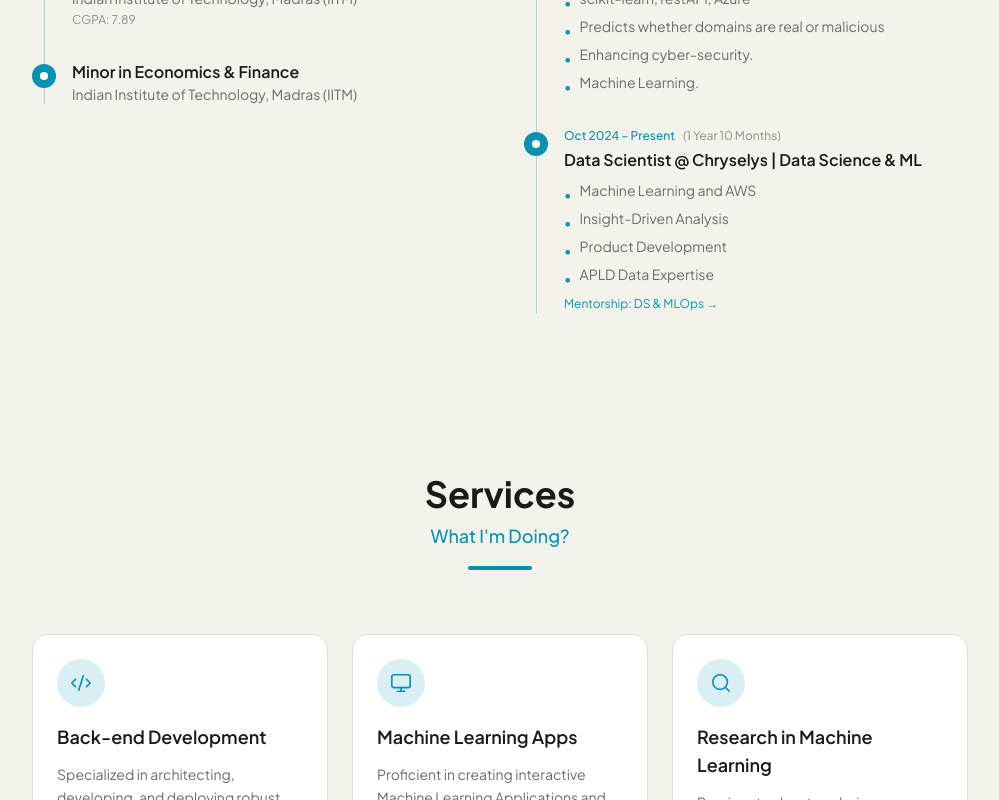
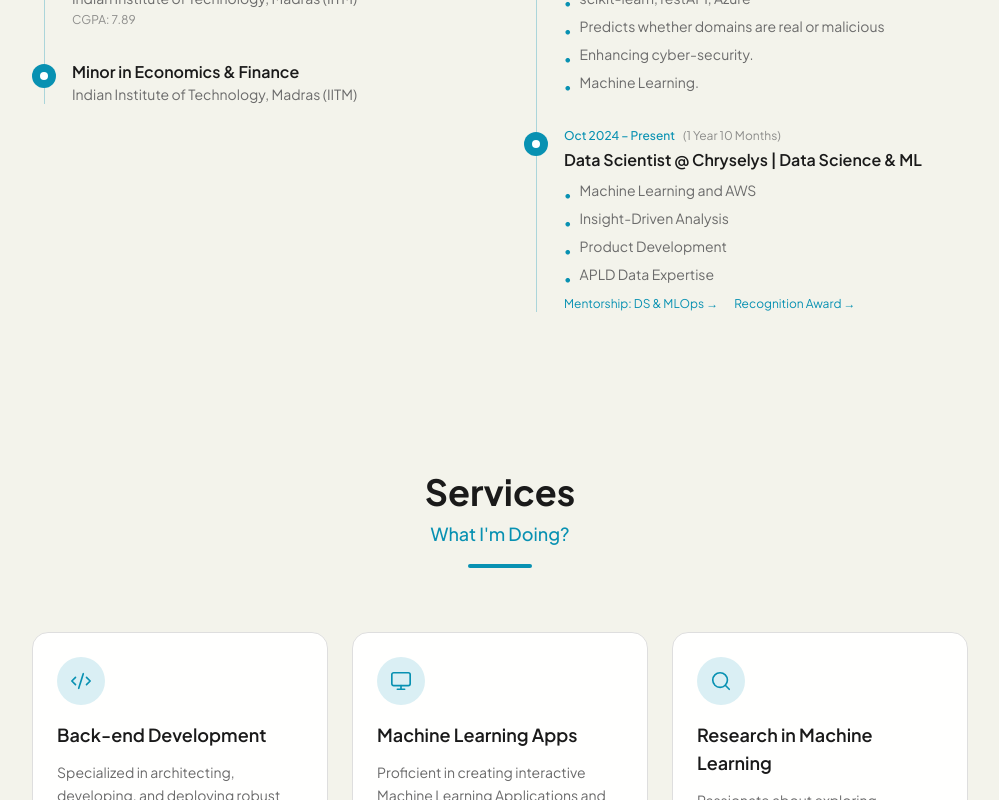
Before and after one commit to rishabh11336/Profile, a Next.js app: page / in a window 1280 px wide. Shown: the part 1980-2780 px from the top of the page, without its empty margins (280-1279 px from the left). Built offline with nearby package versions, Linux system fonts and the light colour scheme.

Commit message:
feat(about): add Chryselys recognition award next to mentorship
Co-authored-by: Cursor <cursoragent@cursor.com>

```diff
--- a/src/components/sections/AboutSection.tsx
+++ b/src/components/sections/AboutSection.tsx
@@ -10,7 +10,7 @@ type ExperienceEntry = {
   datetime: string;
   title: string;
   bullets: string[];
-  link: { href: string; text: string } | null;
+  links?: { href: string; text: string }[];
   isCurrent?: boolean;
   startDate?: Date;
 };
@@ -231,15 +231,20 @@ export function AboutSection() {
                         </li>
                       ))}
                     </ul>
-                    {exp.link && (
-                      <a
-                        href={exp.link.href}
-                        target="_blank"
-                        rel="noopener noreferrer"
-                        className="text-accent text-xs hover:underline mt-2 inline-block"
-                      >
-                        {exp.link.text} →
-                      </a>
+                    {exp.links && exp.links.length > 0 && (
+                      <div className="mt-2 flex flex-wrap gap-x-4 gap-y-1">
+                        {exp.links.map((link) => (
+                          <a
+                            key={link.href}
+                            href={link.href}
+                            target="_blank"
+                            rel="noopener noreferrer"
+                            className="text-accent text-xs hover:underline inline-block"
+                          >
+                            {link.text} →
+                          </a>
+                        ))}
+                      </div>
                     )}
                   </motion.div>
                 ))}
--- a/src/data/content.ts
+++ b/src/data/content.ts
@@ -129,7 +129,7 @@ export const about = {
         "Enhancing cyber-security.",
         "Machine Learning.",
       ],
-      link: null,
+      links: [],
     },
     {
       period: "Oct 2024 – Present",
@@ -141,10 +141,16 @@ export const about = {
         "Product Development",
         "APLD Data Expertise",
       ],
-      link: {
-        href: "https://www.linkedin.com/posts/rishabh-data-scientist_certificate-activity-7392448621314658305-_Qvd?utm_source=share&utm_medium=member_desktop&rcm=ACoAADjSymkBQD2fUi_0L5vVimxPW6vJmLTDKEE",
-        text: "Mentorship: DS & MLOps",
-      },
+      links: [
+        {
+          href: "https://www.linkedin.com/posts/rishabh-data-scientist_certificate-activity-7392448621314658305-_Qvd?utm_source=share&utm_medium=member_desktop&rcm=ACoAADjSymkBQD2fUi_0L5vVimxPW6vJmLTDKEE",
+          text: "Mentorship: DS & MLOps",
+        },
+        {
+          href: "/images/chryselys-q2-2026-appreciation.jpg",
+          text: "Recognition Award",
+        },
+      ],
       isCurrent: true,
       startDate: new Date(2024, 9, 1), // Oct 2024
     },
```
Also changed, not shown: public/images/chryselys-q2-2026-appreciation.jpg (added).
